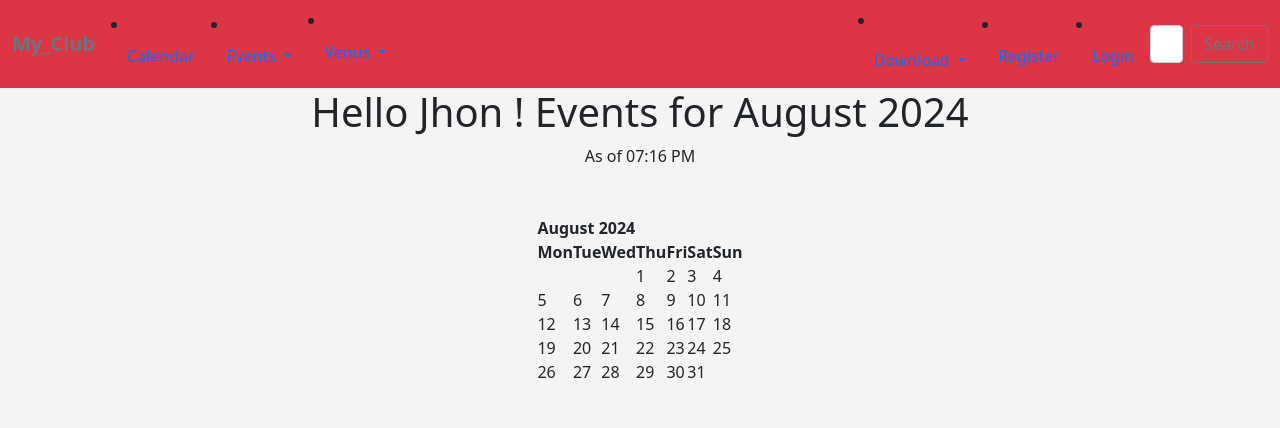
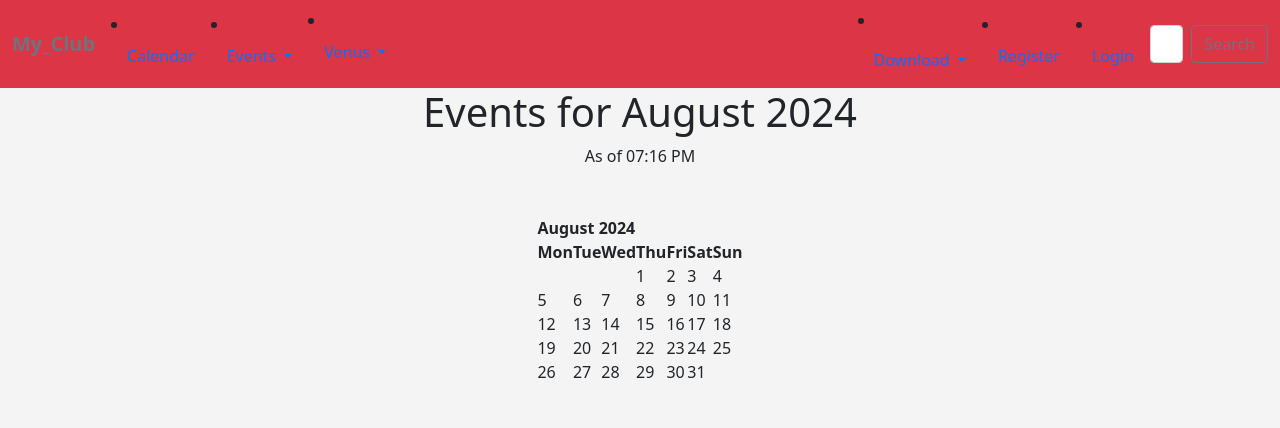
Before and after one commit to tolemariamfufat/django-tutorial, a Django app: page /index/ in a window 1280 px wide. Shown: the top 428 px of the page. Run offline with Django 5.2, Linux system fonts and the light colour scheme; data comes from the database, SQL or seed files in the repository.

Commit message:
some modificatins

```diff
--- a/formtutorial/formsapp/templates/formsapp/index.html
+++ b/formtutorial/formsapp/templates/formsapp/index.html
@@ -3,7 +3,7 @@
 
 
 <center>
-    <h1> Hello {{ name }} ! Events for {{ month }} {{ year }}</h1>
+    <h1>Events for {{ month }} {{ year }}</h1>
 As of {{ time }}
 <br/><br/><br/>
 {{ cal|safe }}
--- a/formtutorial/formsapp/views.py
+++ b/formtutorial/formsapp/views.py
@@ -301,7 +301,6 @@ def all_events(request):
     return render(request, 'formsapp/all_events.html',
                   {'event_list': event_list})
 def index(request, year=datetime.now().year, month=datetime.now().strftime('%B')):
-    name = "Jhon"
     month = month.capitalize()
     # Convert month from name to number
     month_number = list(calendar.month_name).index(month)
@@ -323,7 +322,6 @@ def index(request, year=datetime.now().year, month=datetime.now().strftime('%B')
     # Get current year
     return render(request,
             'formsapp/index.html', {
-            "name": name,
             "year": year,
             "month": month,
             "month_number": month_number,
```
